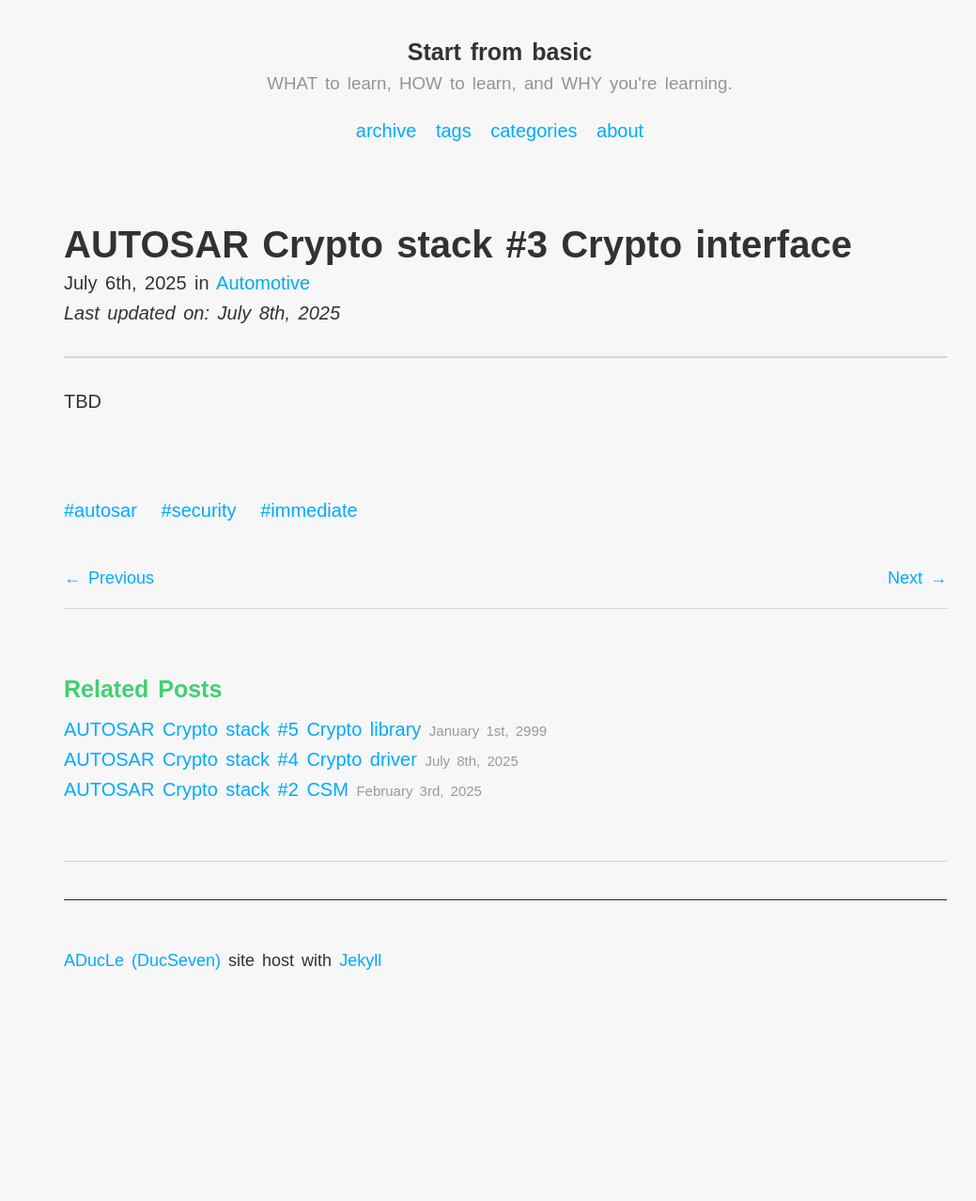
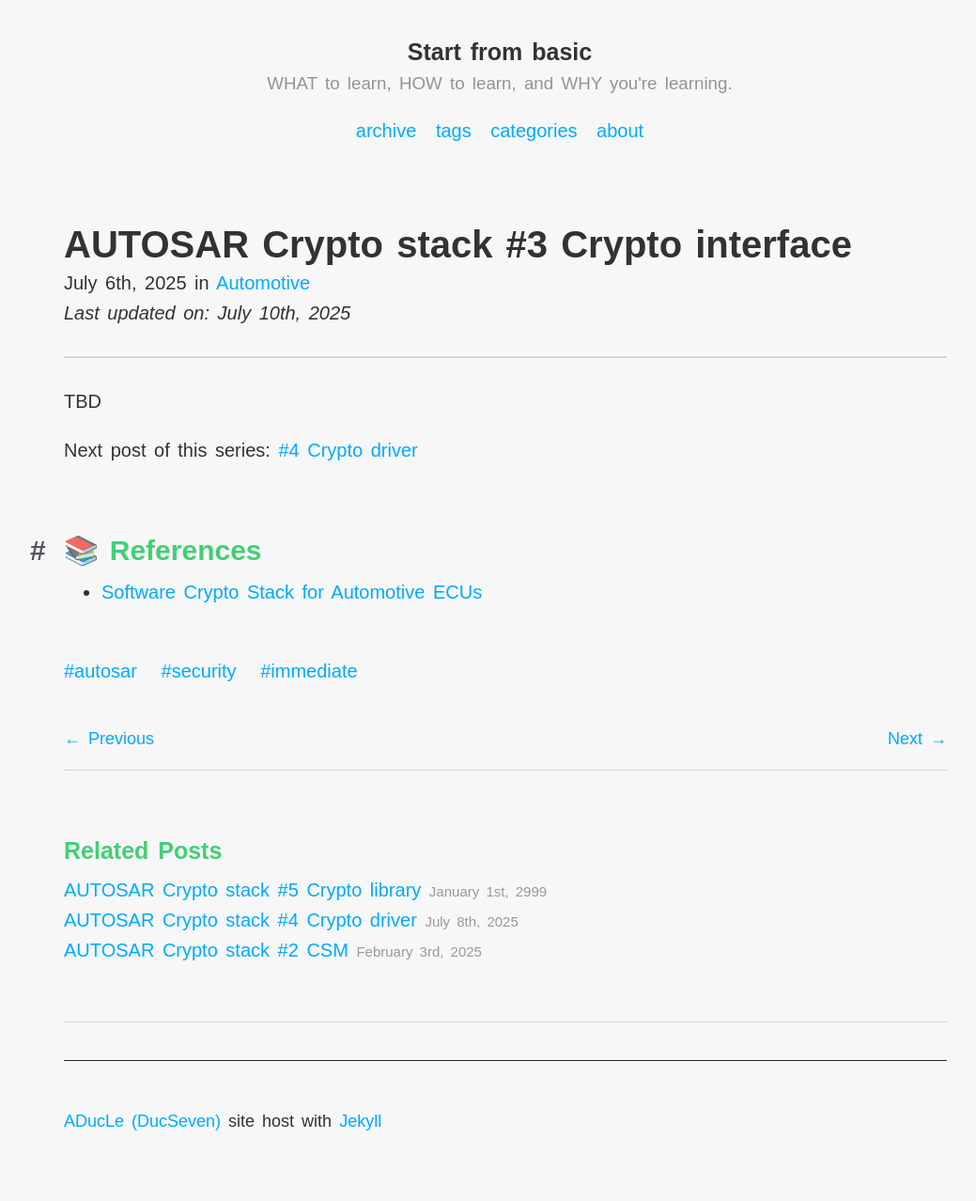
Before and after one commit to aducle/aducle.github.io, a Jekyll site: the page built from _posts/2025-07-06-cryif.md, in a window 1280 px wide. Shown: the whole page at 94% size, without its empty margins (102-1141 px from the left). Built offline with Jekyll 4.4.1, drawn with Linux system fonts in a browser that asks for light colours; before the commit the page ends 1106 px from its top, so only the background shows below that.

Commit message:
minor reference link update

```diff
--- a/_posts/2025-07-06-cryif.md
+++ b/_posts/2025-07-06-cryif.md
@@ -4,7 +4,12 @@ title: "AUTOSAR Crypto stack #3 Crypto interface"
 date:   2025-07-06
 categories: [Automotive]
 tags: [autosar, security, immediate]
-last_modified_at: 2025-07-08
+last_modified_at: 2025-07-10
+references:
+  - title: Software Crypto Stack for Automotive ECUs
+    url: https://ignitarium.com/software-crypto-stack-for-automotive-ecus
 ---
 
 TBD
+
+Next post of this series: [#4 Crypto driver]({% post_url 2025-07-08-crypto-driver %})
```
Also changed, not shown: _posts/2025-02-03-csm.md (+1 -1 lines), _posts/2025-07-08-crypto-driver.md (+1 -1 lines).
